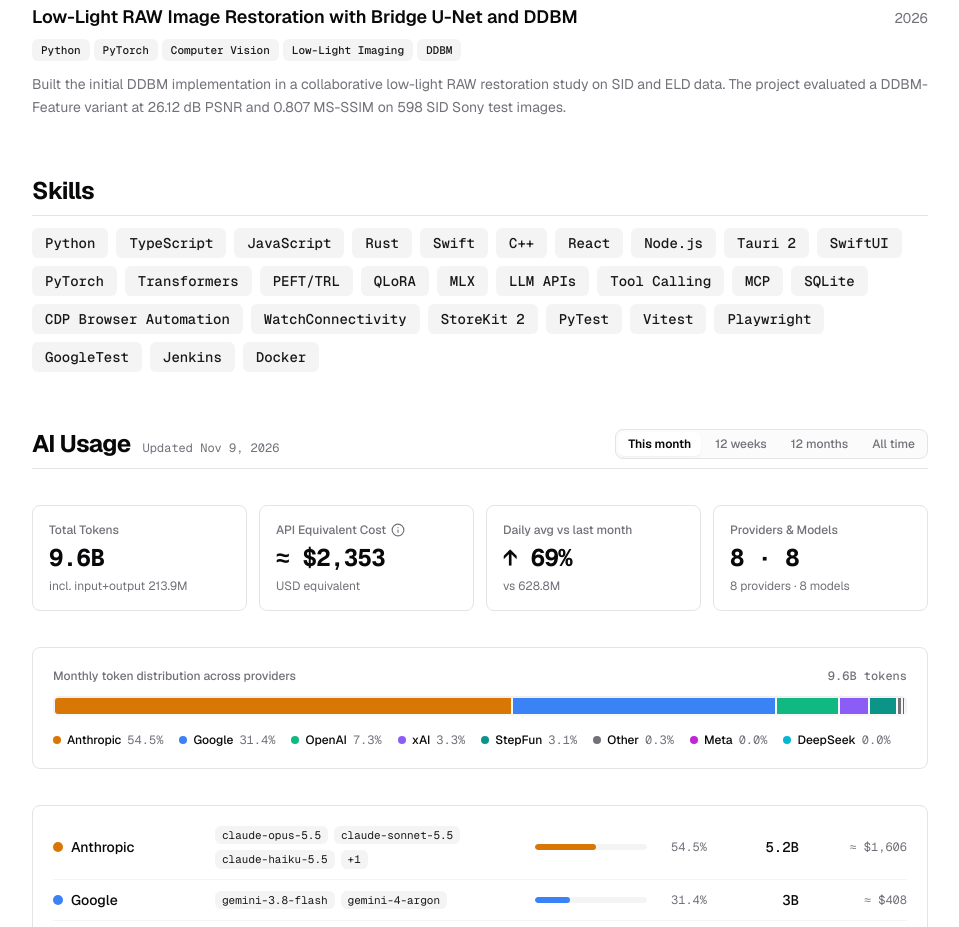
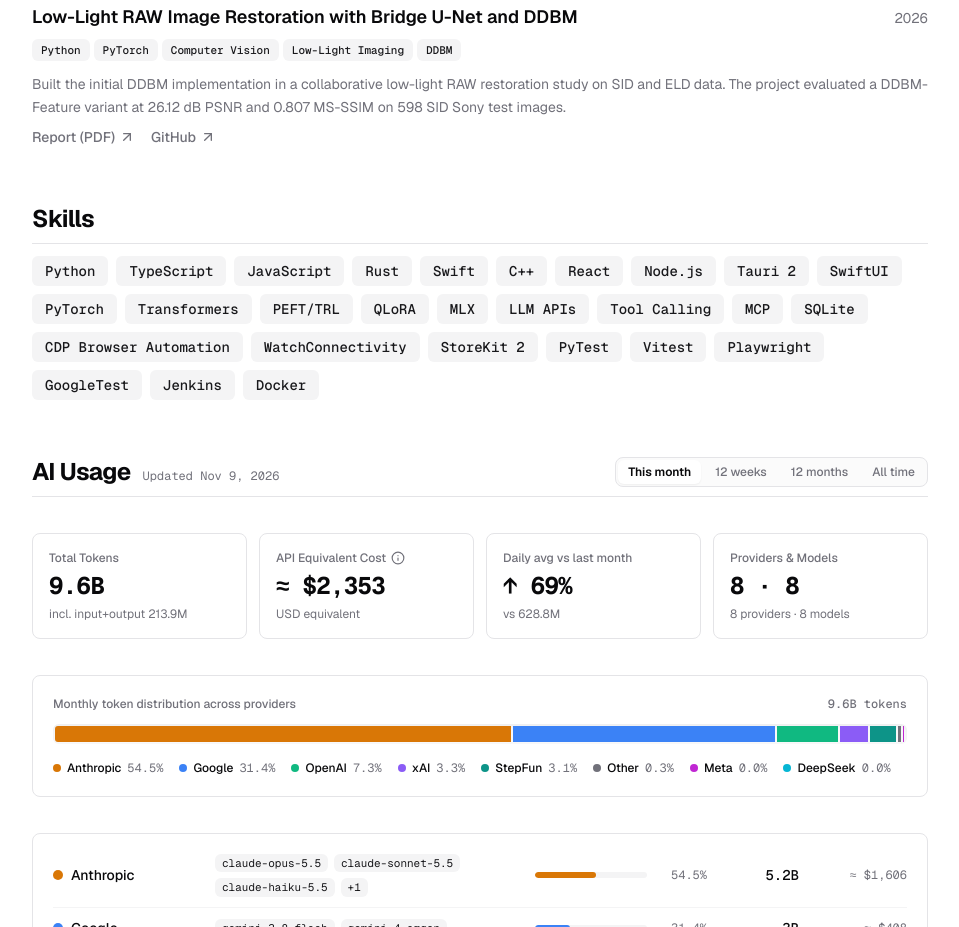
Before and after one commit to mammut001/resume, a Next.js app: page / in a window 1280 px wide. Shown: the part 2680-3607 px from the top of the page, without its empty margins (160-1119 px from the left). Built offline with nearby package versions, Linux system fonts and the light colour scheme.

Commit message:
feat: link the low-light restoration report and repository from the research entry

```diff
--- a/src/components/resume/research.tsx
+++ b/src/components/resume/research.tsx
@@ -1,5 +1,6 @@
 "use client"
 
+import { ArrowUpRight } from "lucide-react"
 import { Card, CardContent, CardHeader } from "@/components/ui/card"
 import { Badge } from "@/components/ui/badge"
 import { Section, SectionHeading } from "@/components/ui/section"
@@ -20,6 +21,7 @@ export const Research = () => {
                 {RESUME_DATA.research.map((item) => {
                     const title = localize(item, "title")
                     const description = localize(item, "description")
+                    const links = "links" in item ? item.links : []
 
                     return (
                         <Card key={item.title} className="break-inside-avoid border-none bg-transparent p-0 shadow-none">
@@ -44,6 +46,25 @@ export const Research = () => {
                             </CardHeader>
                             <CardContent className="mt-3 p-0 leading-relaxed">
                                 {description}
+                                {links.length > 0 ? (
+                                    <div className="mt-2 flex flex-wrap gap-x-4 gap-y-1 text-sm print:hidden">
+                                        {links.map((link) => (
+                                            <a
+                                                key={link.href}
+                                                href={link.href}
+                                                target="_blank"
+                                                rel="noopener noreferrer"
+                                                className="group inline-flex items-center gap-1 font-medium underline-offset-4 hover:underline"
+                                            >
+                                                {localize(link, "label")}
+                                                <ArrowUpRight
+                                                    aria-hidden="true"
+                                                    className="size-4 shrink-0 text-muted-foreground transition-transform group-hover:-translate-y-0.5 group-hover:translate-x-0.5"
+                                                />
+                                            </a>
+                                        ))}
+                                    </div>
+                                ) : null}
                             </CardContent>
                         </Card>
                     )
--- a/src/data/resume-content.json
+++ b/src/data/resume-content.json
@@ -435,6 +435,20 @@
         "Computer Vision",
         "Low-Light Imaging",
         "DDBM"
+      ],
+      "links": [
+        {
+          "label": "Report (PDF)",
+          "label_fr": "Rapport (PDF)",
+          "label_cn": "报告 (PDF)",
+          "href": "/research/low-light-raw-restoration-report.pdf"
+        },
+        {
+          "label": "GitHub",
+          "label_fr": "GitHub",
+          "label_cn": "GitHub",
+          "href": "https://github.com/mammut001/ddbm"
+        }
       ]
     }
   ],
```
Also changed, not shown: 1 other file (tests, documents, lock files or other folders).
